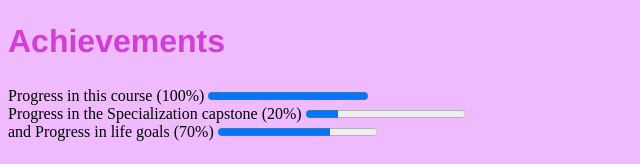
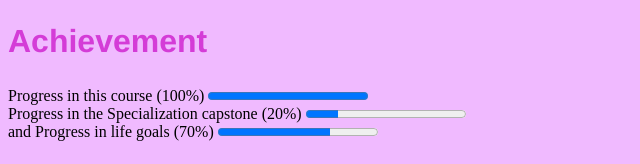
Before and after one commit to RanaLababidi/RanaLababidi, a plain HTML site: page project.html in a window 1280 px wide. Shown: the part 301-465 px from the top of the page, 0-640 px from the left. Drawn offline with Linux system fonts and the light colour scheme.

Commit message:
Update project.html

```diff
--- a/project.html
+++ b/project.html
@@ -3,7 +3,7 @@
 <head>
 	<meta charset="utf-8">
 	<title>project</title>
-	<link rel="stylesheet" type="text/css" href="css/style.css">
+	<link rel="stylesheet"  type="text/css" href="css/style.css">
 </head>
 <body>
 	<main>
@@ -25,7 +25,7 @@
 			</ul>
 		</section>
 		<section>
-			<h2>Achievements</h2>
+			<h2>Achievement</h2>
 			<label >Progress in this course (100%) </label>
             <progress value="100" max="100"> 100% </progress>
             <br>
```
